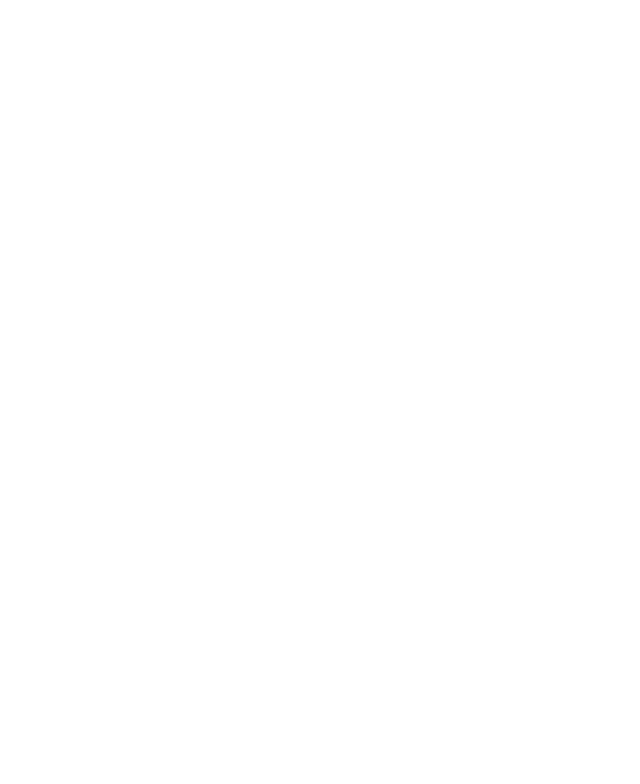
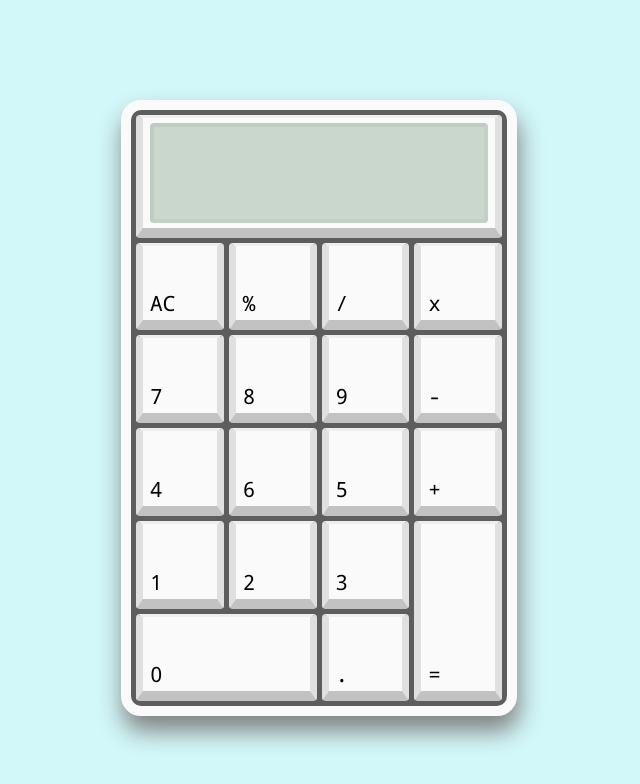
Before and after one commit to yujioshiro/calculator, a plain HTML site: page index.html in a window 1280 px wide. Shown: the whole page, without its empty margins (329-969 px from the left). Drawn offline with Linux system fonts and the light colour scheme.

Commit message:
Completed calculator

```diff
--- a/index.html
+++ b/index.html
@@ -1,13 +1,54 @@
 <!DOCTYPE html>
 <html lang="en" dir="ltr">
+
 <head>
   <meta charset="utf-8">
-    <title>Best Calculator</title>
+  <title>Best Calculator Ever!</title>
 
   <link rel="stylesheet" href="styles.css">
+  <link rel="shortcut icon" href="#">
 </head>
-  <body>
 
+<body id="body">
+  <div id="calculator">
+    <div id="screen-container">
+      <div id="screen">
+        <div id="digits-display-upper"></div>
+        <div id="digits-display-lower"></div>
+      </div>
+      <div id="screen-shadow"></div>
+    </div>
+
+    <section class="button-container">
+      <section class="top-buttons">
+        <button class="button clear left-most-buttons" onclick="playSound('standard'); clearAll()">AC</button>
+        <button class="button percent" onclick="playSound('standard'); percent()">%</button>
+        <button class="button operator" onclick="playSound('standard'); addOperator('/')">/</button>
+        <button class="button operator right-most-buttons" onclick="playSound('standard'); addOperator('*')">x</button>
+        <button class="button number left-most-buttons" onclick="playSound('standard'); addDigit('7')">7</button>
+        <button class="button number" onclick="playSound('standard'); addDigit('8')">8</button>
+        <button class="button number" onclick="playSound('standard'); addDigit('9')">9</button>
+        <button class="button operator right-most-buttons" onclick="playSound('standard'); addOperator('-')">-</button>
+        <button class="button number left-most-buttons" onclick="playSound('standard'); addDigit('4')">4</button>
+        <button class="button number" onclick="playSound('standard'); addDigit('6')">6</button>
+        <button class="button number" onclick="playSound('standard'); addDigit('5')">5</button>
+        <button class="button operator" onclick="playSound('standard'); addOperator('+')">+</button>
+      </section>
+      <section class="bottom-buttons">
+        <section class="left-buttons">
+          <button class="button number left-most-buttons" onclick="playSound('standard'); addDigit('1')">1</button>
+          <button class="button number right-most-buttons" onclick="playSound('standard'); addDigit('2')">2</button>
+          <button id="zero" class="button number left-most-buttons" onclick="playSound('zero'); addDigit('0')">0</button>
+        </section>
+        <section class="right-buttons">
+          <button class="button number left-most-buttons" onclick="playSound('standard'); addDigit('3')">3</button>
+          <button class="button left-most-buttons" onclick="playSound('standard'); addDecimal()">.</button>
+          <button id="equals-sign" class="button equals" onclick="playSound('equals'); equalsClick()">=</button>
+        </section>
+      </section>
+    </section>
+  </div>
   <script src="script.js" charset="utf-8"></script>
 </body>
+
 </html>
--- a/script.js
+++ b/script.js
@@ -0,0 +1,128 @@
+let operator;
+let firstNumber, secondNumber, round = 1;
+let lowerDisplayText = document.getElementById("digits-display-lower");
+let upperDisplayText = document.getElementById("digits-display-upper");
+
+const equalsClick = () => {
+  if (operator && round == 1) {
+    upperDisplayText.innerText = upperDisplayText.innerText.concat(" ", lowerDisplayText.innerText);
+    secondNumber = lowerDisplayText.innerText;
+    lowerDisplayText.innerText = operate(operator, firstNumber, secondNumber);
+    round++;
+  } else if (operator) {
+    upperDisplayText.innerText = `${lowerDisplayText.innerText} ${operator} ${secondNumber}`;
+    firstNumber = lowerDisplayText.innerText;
+    lowerDisplayText.innerText = operate(operator, firstNumber, secondNumber);
+  } else {
+
+  }
+}
+
+const clearAll = () => {
+  lowerDisplayText.innerText = "";
+  upperDisplayText.innerText = "";
+  operator = undefined;
+  firstNumber = undefined;
+  secondNumber = undefined;
+  round = 1;
+}
+
+const operate = (operator, firstNumber, secondNumber) => {
+  let result;
+  let x = parseFloat(firstNumber);
+  let y = parseFloat(secondNumber);
+
+  if (operator == "+") {
+    result = x + y;
+  } else if (operator == "-") {
+    result = x - y;
+  } else if (operator == "*") {
+    result = x * y;
+  } else if (operator == "/") {
+    result = x / y;
+  } else {
+    //do nothing if operator is not selected correctly
+  }
+
+  if (result.toString().length < 12) {
+    return result;
+  } else {
+    return result.toExponential(5);
+  }
+}
+
+const addDigit = (number) => {
+  let inputDisplay = lowerDisplayText.innerText;
+  if (inputDisplay.length >= 12) {
+    maxCharactersDetected();
+  } else if (inputDisplay.length == 0){
+    if (number == "0") {
+    } else {
+      lowerDisplayText.innerText = inputDisplay.concat("", number);
+    }
+  } else {
+    lowerDisplayText.innerText = inputDisplay.concat("", number);
+  }
+}
+
+const addOperator = (operatorButton) => {
+  if (lowerDisplayText.innerText) {
+    round = 1;
+    operator = operatorButton;
+    firstNumber = lowerDisplayText.innerText;
+    upperDisplayText.innerText = lowerDisplayText.innerText.concat(" ", operator);
+    lowerDisplayText.innerText = "";
+  }
+}
+
+const addDecimal = () => {
+  if (!(lowerDisplayText.innerText.includes(".")) && (lowerDisplayText.innerText.length <= 10)) {
+    lowerDisplayText.innerText = lowerDisplayText.innerText.concat("", ".");
+  }
+}
+
+const percent = () => {
+  let newNumber = parseFloat(lowerDisplayText.innerText) / 100;
+  if (newNumber.toString().length <= 12) {
+    lowerDisplayText.innerText = newNumber;
+  } else {
+    return lowerDisplayText.innerText = newNumber.toExponential(5);
+  }
+};
+
+const playSound = (buttonType) => {
+  if (buttonType == "equals") {
+    const sound = new Audio("audio/src_assets_audio_bluealps_press_ENTER.mp3");
+    sound.play();
+  } else {
+    const sound = new Audio("audio/src_assets_audio_bluealps_press_GENERIC_R0.mp3");
+    sound.play();
+  }
+}
+
+const maxCharactersDetected = () => {
+  let maxDigitWarning = document.createElement("p");
+  maxDigitWarning.id = "max-digit-warning"
+  maxDigitWarning.innerText = "MAX DIGITS ENTERED";
+  document.getElementById("digits-display-upper").appendChild(maxDigitWarning);
+
+  [].forEach.bind(document.getElementsByClassName("button"), function(itm) {
+    itm.classList.add("disabled");
+  })();
+
+  var blink_speed = 500; // every 1000 == 1 second, adjust to suit
+  var t = setInterval(function() {
+    maxDigitWarning.style.visibility = (maxDigitWarning.style.visibility == 'hidden' ? '' : 'hidden');
+  }, blink_speed);
+
+  setTimeout(clearBlinking, 2300);
+}
+
+const clearBlinking = () => {
+  let maxDigitWarning = document.getElementById("max-digit-warning");
+  document.getElementById("digits-display-upper").removeChild(maxDigitWarning);
+
+  [].forEach.bind(document.getElementsByClassName("button"), function(itm) {
+    itm.classList.remove("disabled");
+  })();
+}
--- a/styles.css
+++ b/styles.css
@@ -0,0 +1,169 @@
+@font-face {
+  font-family: digital;
+  src: url(fonts/digital-7/digital-7.ttf);
+}
+
+@font-face {
+  font-family: droid-mono;
+  src: url(fonts/droid-sans-mono/DroidSansMono.ttf);
+}
+
+body {
+  width: 100vw;
+  height: 100vh;
+  display: flex;
+  justify-content: center;
+  align-items: center;
+  background-color: rgb(210, 248, 250);
+  z-index: 5;
+}
+
+#calculator {
+  width: 362px;
+  height: 586.8px;
+  background-color: rgb(93, 93, 93);
+  display: flex;
+  flex-direction: column;
+  align-items: center;
+  border-radius: 20px;
+  padding: 5px 7px;
+  filter: drop-shadow(2px 15px 12px grey);
+  border: 10px solid #fafafa;
+}
+
+#screen-container {
+  display: flex;
+  justify-content: center;
+  align-items: center;
+  width: 352px;
+  height: 110px;
+  border-width: 3px 7px 10px;
+  border-style: solid;
+  background: #fafafa;
+  border-color: #eeeeee #e0e0e0 #c2c2c2;
+  border-radius: 4px;
+}
+
+#screen {
+  font-family: digital;
+  background-color: rgb(201, 215, 205);
+  width: 338px;
+  height: 100px;
+  border-radius: 4px;
+}
+
+#screen-shadow {
+  width: 330px;
+  height: 92px;
+  border-radius: 4px;
+  position: absolute;
+  border: 4px inset rgba(0, 0, 0, 0.05);
+}
+
+#digits-display-upper {
+  width: 335px;
+  height: 40px;
+  display: flex;
+  justify-content: flex-end;
+  align-items: center;
+  font-size: 27px;
+  opacity: .7;
+  padding: 0px;
+  margin: 0px;
+}
+
+#digits-display-lower {
+  width: 335px;
+  height: 60px;
+  display: flex;
+  justify-content: flex-end;
+  align-items: center;
+  font-size: 60px;
+  opacity: .7;
+}
+
+.button-container {
+  width: 366px;
+  height: 460px;
+}
+
+.top-buttons {
+  display: flex;
+  flex-direction: row;
+  flex-wrap: wrap;
+}
+
+.bottom-buttons {
+  display: flex;
+  flex-direction: row;
+  justify-content: space-between;
+}
+
+.left-buttons {
+  display: flex;
+  flex-direction: row;
+  flex-wrap: wrap;
+  width: 183px;
+}
+
+.right-buttons {
+  display: flex;
+  flex-direction: column;
+  flex-wrap: wrap;
+  width: 183px;
+  height: 186px;
+  margin-left: 5px;
+}
+
+.button {
+  font-family: droid-mono;
+  font-size: 21px;
+  display: flex;
+  justify-content: flex-start;
+  align-items: flex-end;
+  width: 87.7656211853027272px;
+  height: 87.7656211853027272px;
+  margin-left: 5px;
+  margin-top: 5px;
+  padding-bottom: 3px;
+  padding-left: 7px;
+  background: #fafafa;
+  border-color: #eeeeee #e0e0e0 #c2c2c2;
+  border-width: 3px 7px 10px;
+  border-style: solid;
+  border-radius: 4px;
+  -webkit-user-select: none; /* Safari */
+  -moz-user-select: none; /* Firefox */
+  -ms-user-select: none; /* IE10+/Edge */
+  user-select: none; /* Standard */
+}
+
+.button:active {
+  -webkit-transform: scale(0.93, 0.93);
+  -moz-transform: scale(0.93, 0.93);
+  -ms-transform: scale(0.93, 0.93);
+  -o-transform: scale(0.93, 0.93);
+  transform: scale(0.93, 0.93);
+}
+
+.disabled {
+  pointer-events: none;
+}
+
+.left-most-buttons {
+  margin-left: 0px;
+}
+
+.right-most-buttons {
+  margin-right: 0px;
+}
+
+#zero {
+  width: calc((87.7656211853027272px * 2) + 5px);
+  height: 87px;
+}
+
+#equals-sign {
+  width: 87.7656211853027272px;
+  height: calc((87.7656211853027272px * 2) + 5px);
+}
```
Lines whose indentation alone changed are shown as unchanged.
